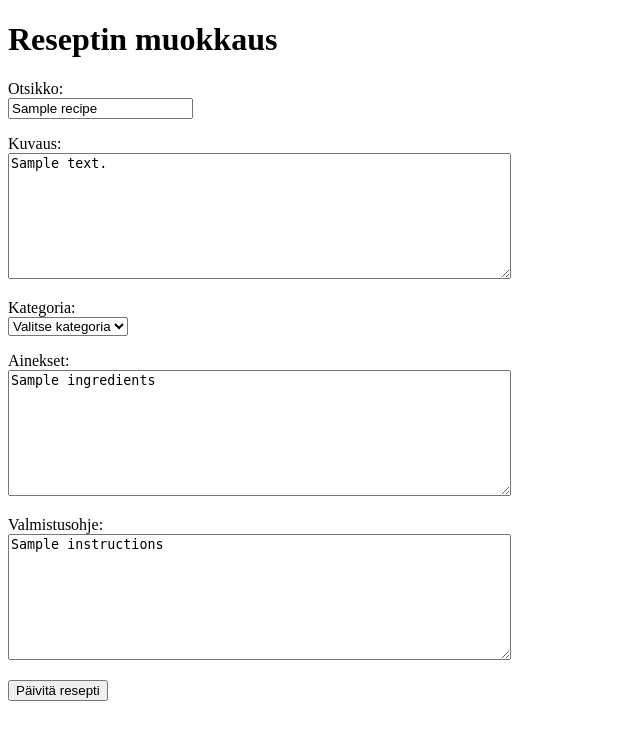
After one commit to MarkusSKoo/Recipe-book, a Flask app: template templates/edit_recipe.html in a window 1280 px wide. The commit adds this page. Shown: the top 740 px of the page, without its empty margins (0-640 px from the left). Run offline with Flask 3, Linux system fonts and the light colour scheme; the template is opened without the code that fills it: most values are stand-ins (such as "Sample title", 1, 10 or a date in 2020).

Commit message:
Add edit recipe feature

```diff
--- a/app.py
+++ b/app.py
@@ -56,6 +56,47 @@ def create_recipe():
 
     return redirect("/")
 
+@app.route("/edit_recipe/<int:recipe_id>")
+def edit_recipe(recipe_id):
+    recipe = recipes.get_recipe(recipe_id)
+    return render_template("edit_recipe.html", recipe=recipe)
+
+@app.route("/update_recipe", methods=["POST"])
+def update_recipe():
+    if "username" not in session:
+        return redirect("/login")
+
+    recipe_id = request.form["recipe_id"]
+    title = request.form["title"]
+    description = request.form["description"]
+    category = request.form["category"]
+    ingredients = request.form["ingredients"]
+    instructions = request.form["instructions"]
+
+    user_id_query = "SELECT user_id FROM recipes WHERE id = ?"
+    user_id_result = db.query(user_id_query, [recipe_id])
+    if not user_id_result or user_id_result[0]["user_id"] != session["user_id"]:
+        return "VIRHE: Sinulla ei ole oikeutta muokata tätä reseptiä"
+
+    category_id_query = "SELECT id FROM categories WHERE name = ?"
+    category_id_result = db.query(category_id_query, [category])
+    if not category_id_result:
+        insert_category_query = "INSERT INTO categories (name) VALUES (?)"
+        db.execute(insert_category_query, [category])
+        category_id_result = db.query(category_id_query, [category])
+        if not category_id_result:
+            return "VIRHE: Kategorian lisääminen epäonnistui"
+    category_id = category_id_result[0]["id"]
+
+    update_query = """
+    UPDATE recipes
+    SET title = ?, description = ?, category_id = ?, ingredients = ?, instructions = ?
+    WHERE id = ?
+    """
+    db.execute(update_query, [title, description, category_id, ingredients, instructions, recipe_id])
+
+    return redirect(f"/recipe/{recipe_id}")
+
 @app.route("/register")
 def register():
     return render_template("register.html")
--- /dev/null
+++ b/templates/edit_recipe.html
@@ -0,0 +1,51 @@
+<!DOCTYPE html>
+<html>
+
+<head>
+  <title>Reseptin muokkaus</title>
+</head>
+
+<body>
+  <h1>Reseptin muokkaus</h1>
+  <form action="/update_recipe" method="post">
+    <input type="hidden" name="recipe_id" value="{{ recipe.id }}" />
+    <p>
+      Otsikko: <br />
+      <input type="text" name="title" value="{{ recipe.title }}" required />
+    </p>
+    <p>
+      Kuvaus: <br />
+      <textarea name="description" rows="8" cols="60" required>{{ recipe.description }}</textarea>
+    </p>
+    <p>
+      Kategoria: <br />
+      <select name="category" required>
+        <option value="">Valitse kategoria</option>
+        <option value="alkuruoka" {% if recipe.category == 'alkuruoka' %}selected{% endif %}>Alkuruoka</option>
+        <option value="pääruoka" {% if recipe.category == 'pääruoka' %}selected{% endif %}>Pääruoka</option>
+        <option value="jälkiruoka" {% if recipe.category == 'jälkiruoka' %}selected{% endif %}>Jälkiruoka</option>
+        <option value="intialainen" {% if recipe.category == 'intialainen' %}selected{% endif %}>Intialainen</option>
+        <option value="vegaaninen" {% if recipe.category == 'vegaaninen' %}selected{% endif %}>Vegaaninen</option>
+        <option value="eurooppalainen" {% if recipe.category == 'eurooppalainen' %}selected{% endif %}>Eurooppalainen</option>
+        <option value="Kiinalainen" {% if recipe.category == 'Kiinalainen' %}selected{% endif %}>Kiinalainen</option>
+        <option value="tulinen" {% if recipe.category == 'tulinen' %}selected{% endif %}>Tulinen</option>
+        <option value="ei tulinen" {% if recipe.category == 'ei tulinen' %}selected{% endif %}>Ei tulinen</option>
+        <option value="muu" {% if recipe.category == 'muu' %}selected{% endif %}>Muu</option>
+      </select>
+    </p>
+    <p>
+      Ainekset: <br />
+      <textarea name="ingredients" rows="8" cols="60" required>{{ recipe.ingredients }}</textarea>
+    </p>
+    <p>
+      Valmistusohje: <br />
+      <textarea name="instructions" rows="8" cols="60" required>{{ recipe.instructions }}</textarea>
+    </p>
+    <p>
+      <input type="hidden" name="recipe_id" value="{{ recipe.id }}" />
+      <input type="submit" value="Päivitä resepti" />
+    </p>
+  </form>
+</body>
+
+</html>
--- a/templates/show_recipe.html
+++ b/templates/show_recipe.html
@@ -33,6 +33,11 @@
 
 <body>
   <h1>{{ recipe.title }}</h1>
+   {% if session.user_id == recipe.user_id %}
+  <p>
+    <a href="/edit_recipe/{{ recipe.id }}">Muokkaa</a>
+  </p>
+  {% endif %}
 
   <p><strong>Kuvaus:</strong> {{ recipe.description }}</p>
   <p><strong>Kategoria:</strong> {{ recipe.category }}</p>
```
Also changed, not shown: recipes.py (+17 -5 lines).
